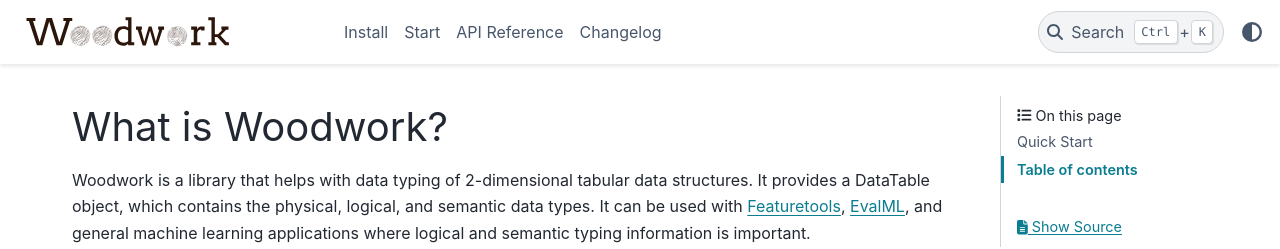
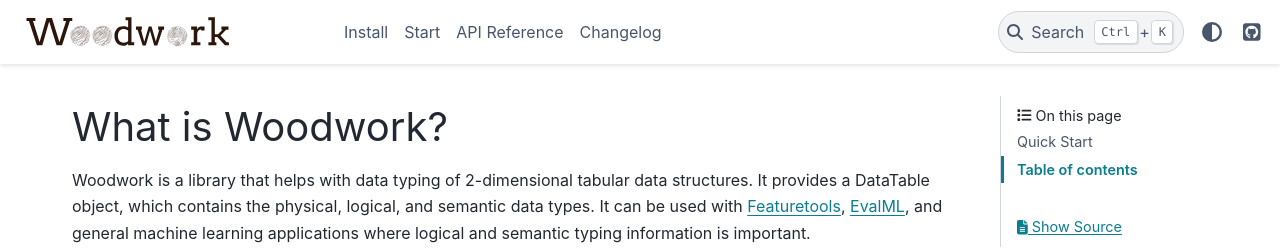
Before and after one commit to alteryx/woodwork, a Sphinx documentation site: the page built from docs/source/index.ipynb, in a window 1280 px wide. Shown: the top 249 px of the page. Built offline with Sphinx 7.4.7 and the PyData theme 0.15.4, drawn with Linux system fonts in a browser that asks for light colours; comment, search, counter and statistics services are not loaded.

Commit message:
Update conf.py

```diff
--- a/docs/source/conf.py
+++ b/docs/source/conf.py
@@ -98,7 +98,9 @@ html_theme = "pydata_sphinx_theme"
 # further.  For a list of options available for each theme, see the
 # documentation.
 #
-# html_theme_options = {}
+html_theme_options = {
+    "github_url": "https://github.com/FeatureLabs/woodwork"
+}
 
 # The name of an image file (relative to this directory) to place at the top
 # of the sidebar.
```
